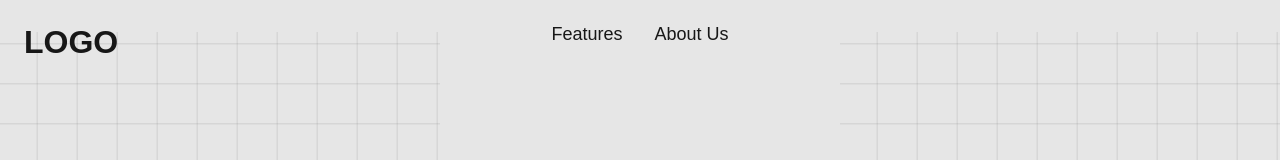
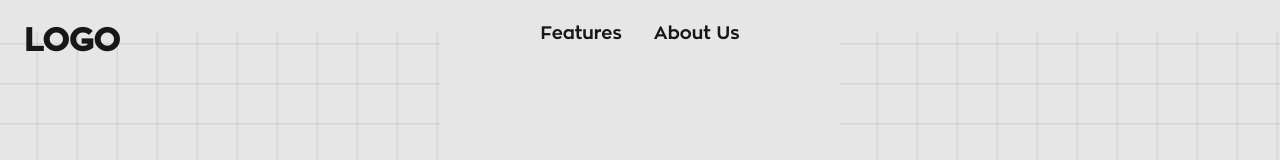
Before and after one commit to kalpipatel/LatticeTalk, a Next.js app: page / in a window 1280 px wide. Shown: the top 160 px of the page. Built offline with nearby package versions, Linux system fonts and the light colour scheme.

Commit message:
Chat.tsx search bar, chat css, global css changes

```diff
--- a/src/app/Navbar.module.css
+++ b/src/app/Navbar.module.css
@@ -2,6 +2,7 @@
     width: 100%;
     padding: 16px 24px; /* Padding for top and bottom of navbar */
     position: relative;
+    font-family: "ZonaPro", sans-serif;
   }
 
   .logo {
--- a/src/app/globals.css
+++ b/src/app/globals.css
@@ -71,7 +71,7 @@ nav .navlink {
 }
 
 nav .navlink:hover {
-  color: #0070f3; /* Hover effect */
+  color: #BB96EE ; /* Hover effect */
 }
 
 main {
@@ -84,3 +84,15 @@ main {
     color-scheme: dark;
   }
 }
+
+@font-face {
+  font-family: "ZonaPro";
+  src: url("/fonts/ZonaPro-Thin.woff2") format("woff2");
+  font-style: normal;
+}
+
+@font-face {
+  font-family: "ZonaPro";
+  src: url("/fonts/ZonaPro-Bold.woff2") format("woff2");
+  font-style: normal;
+}
```
Also changed, not shown: src/app/chat/chat.module.css (+19 -0 lines), src/app/chat/page.tsx (+35 -2 lines), public/fonts/ZonaPro-Bold.woff2 (added), public/fonts/ZonaPro-Thin.woff2 (added).
